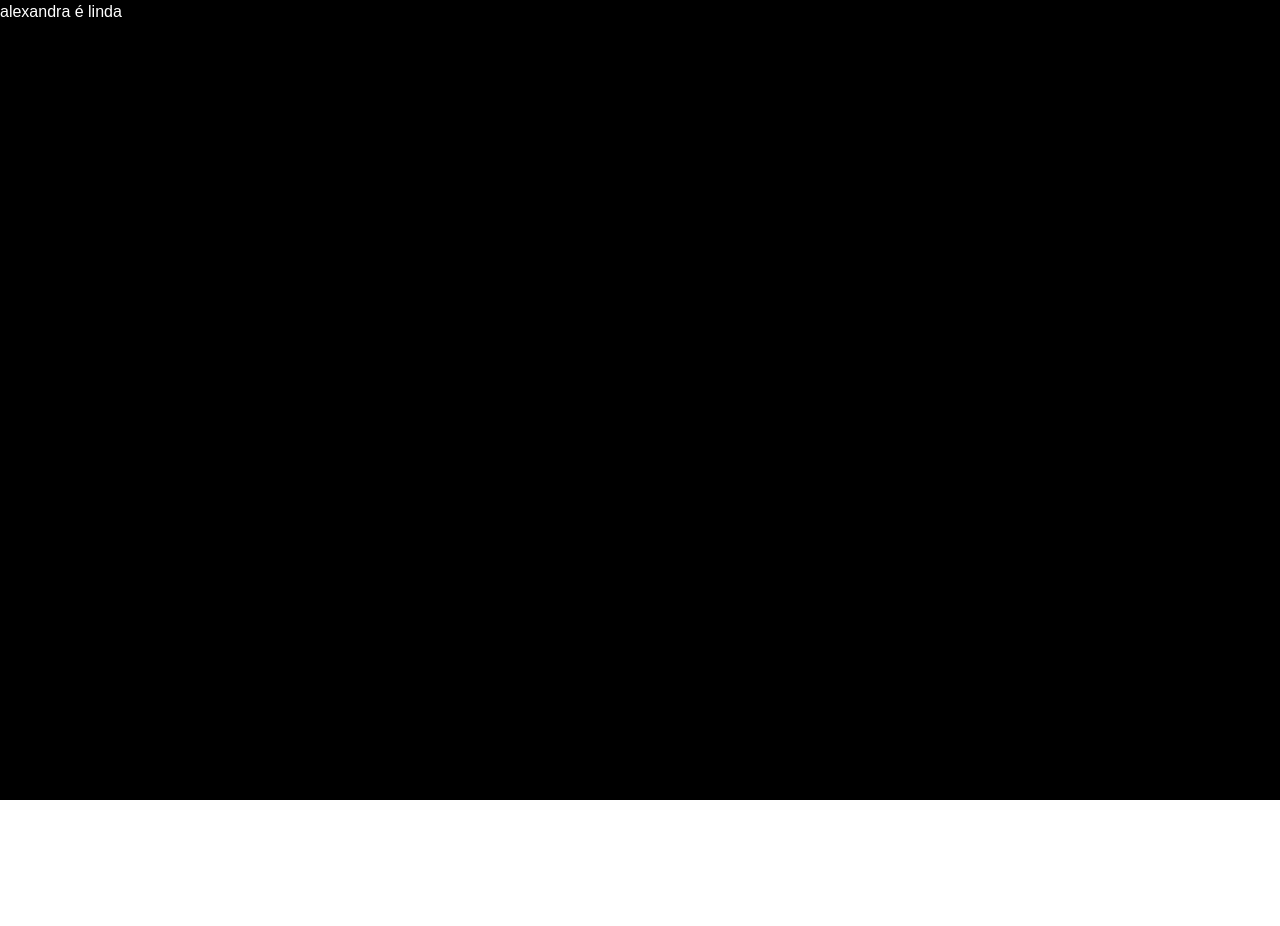
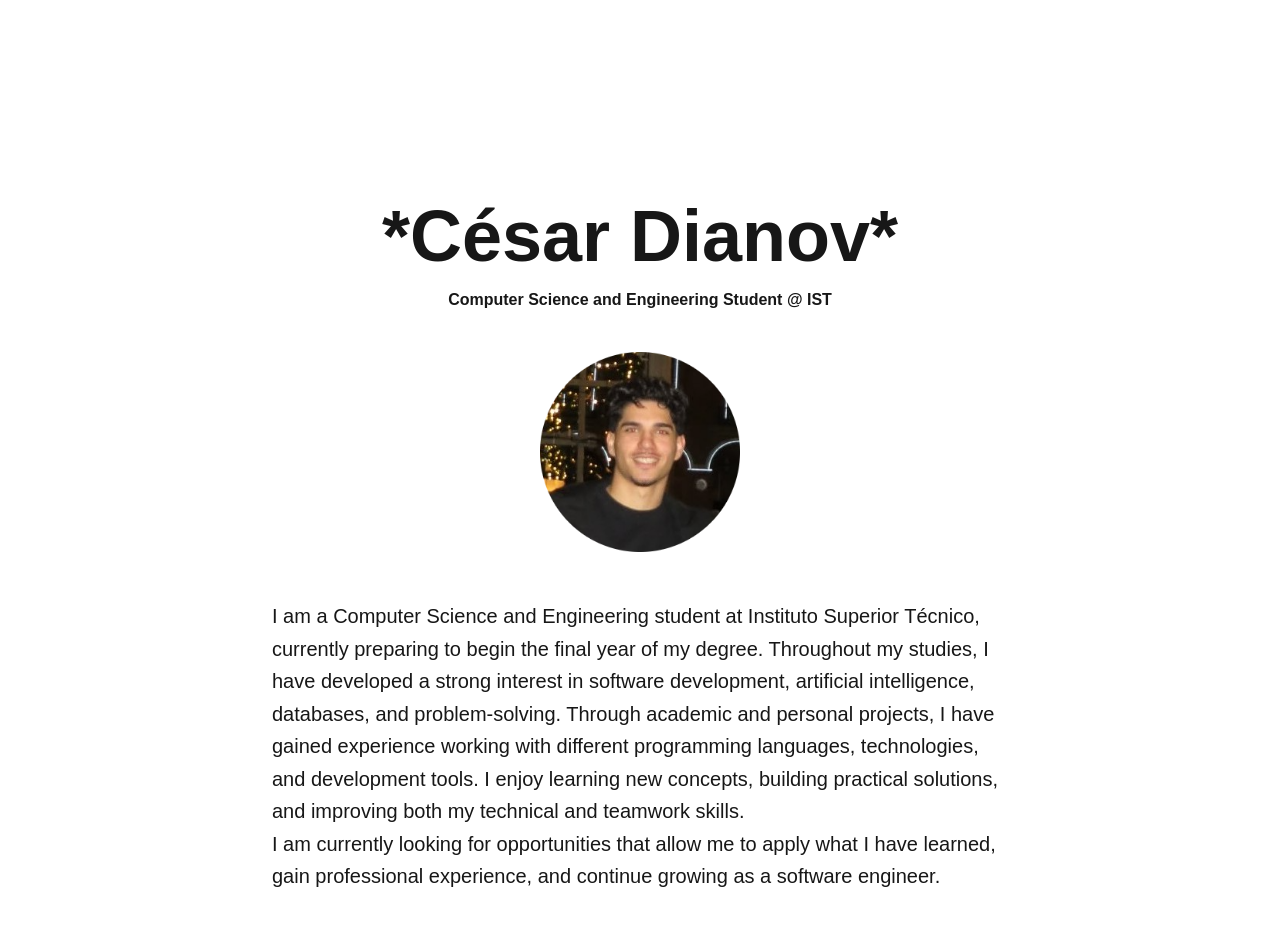
Before and after one commit to CesarDanielDianov/C-sar-s-Portofolio, a Next.js app: page / in a window 1280 px wide. Shown: the top 926 px of the page. Before the commit the page ends 800 px from the top, so only its background shows below. Built offline with nearby package versions, Linux system fonts and the light colour scheme.

Commit message:
Update hero and about section

```diff
--- a/app/globals.css
+++ b/app/globals.css
@@ -14,8 +14,8 @@
 
 @media (prefers-color-scheme: dark) {
   :root {
-    --background: #502add;
-    --foreground: #ededed;
+    --background: #f0eff3;
+    --foreground: #050505;
   }
 }
 
--- a/app/page.tsx
+++ b/app/page.tsx
@@ -2,7 +2,7 @@ import Hero from "@/components/Hero";
 
 export default function Home() {
   return (
-    <main className="min-h-screen bg-black text-white" >
+    <main>
       <Hero />
     </main>
   );
--- a/components/Hero.tsx
+++ b/components/Hero.tsx
@@ -1,7 +1,36 @@
+import Image from "next/image";
+
 export default function Hero() {
   return (
-  <h1>
-    alexandra é linda
-  </h1>
+  <section className="relative min-h-screen">
+
+    <div  className="text-center">
+
+      <h1 className="mt-50 text-7xl font-bold">
+         *César Dianov*
+      </h1>
+
+      <p className="mt-4 text-2x1 font-bold">
+        Computer Science and Engineering Student @ IST
+      </p>
+
+      <Image  className="mx-auto mt-10"
+        src="/cesar1.png"
+        alt="nome do cesar"
+        width={200}
+        height={200}
+      />
+
+      <p className="mx-auto mt-12 max-w-3xl px-4 text-left text-xl leading-relaxed">
+        I am a Computer Science and Engineering student at Instituto Superior Técnico, currently preparing to begin the final year of my degree. Throughout my studies, I have developed a strong interest in software development, artificial intelligence, databases, and problem-solving.
+        Through academic and personal projects, I have gained experience working with different programming languages, technologies, and development tools. I enjoy learning new concepts, building practical solutions, and improving both my technical and teamwork skills.
+      </p>
+
+      <p className="mx-auto max-w-3xl px-4 text-left text-xl leading-relaxed">
+        I am currently looking for opportunities that allow me to apply what I have learned, gain professional experience, and continue growing as a software engineer.
+      </p>
+
+    </div>
+  </section>
   );
 }
```
Also changed, not shown: public/cesar1.png (added).
